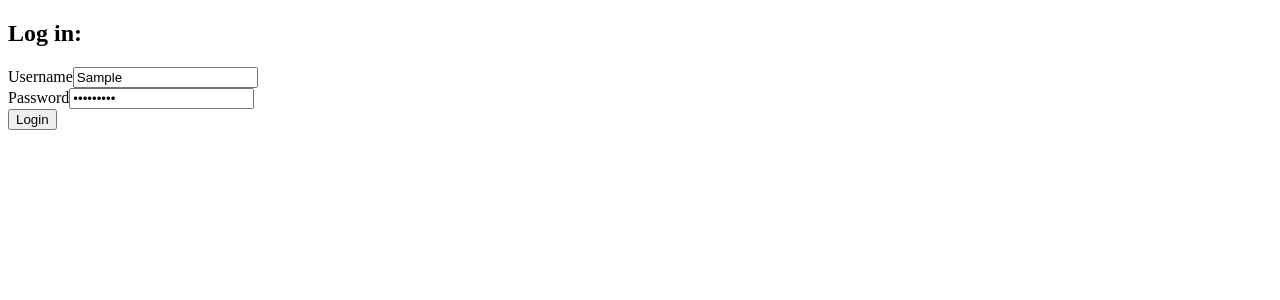
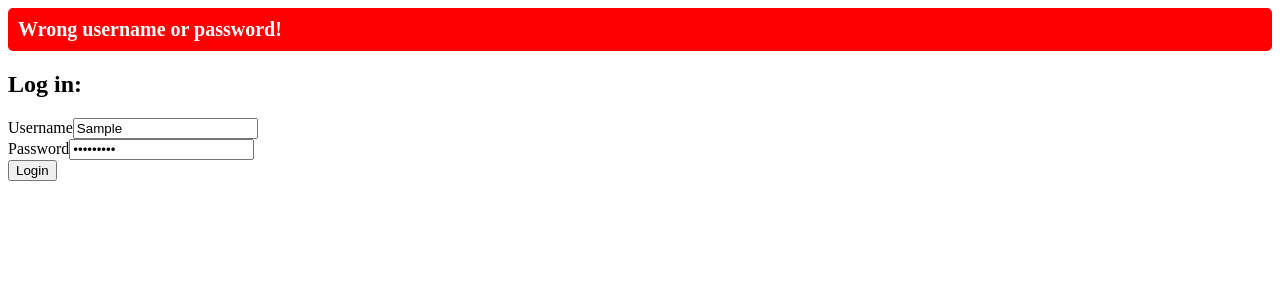
Before and after one commit to goncalooliveirasilva/fullstackopen, a React (Vite) app in the folder part5/bloglist/: page / in a window 1280 px wide. Both pictures are taken after typing "Sample", "Sample123" into the empty fields and a click on the button "Login". Shown: the top 300 px of the page. Built offline with nearby package versions, Linux system fonts and the light colour scheme; no server answers.

Commit message:
exercise 5.4

```diff
--- a/part5/bloglist/src/App.jsx
+++ b/part5/bloglist/src/App.jsx
@@ -1,13 +1,16 @@
 import { useState, useEffect } from 'react'
 import LoginForm from './components/LoginForm'
-import Content from './components/MainPage'
+import MainPage from './components/MainPage'
 import blogService from './services/blogs'
+import Notification from './components/Notification'
 
 function App() {
   const [blogs, setBlogs] = useState([])
   const [username, setUsername] = useState('')
   const [password, setPassword] = useState('')
   const [user, setUser] = useState(null)
+  const [notification, setNotification] = useState(null)
+  const [successNotification, setSuccessNotification] = useState(false)
 
   useEffect(() => {
     blogService.getAll()
@@ -17,20 +20,44 @@ function App() {
   useEffect(() => {
     const loggedUser = window.localStorage.getItem('loggedBlogsUser')
     if (loggedUser) {
-      setUser(JSON.parse(loggedUser))
+      const user = JSON.parse(loggedUser)
+      setUser(user)
+      blogService.setToken(user.token)
     }
   }, [])
 
+  const displayNotifics = (message, success) => {
+    setSuccessNotification(success)
+    setNotification(message)
+    setTimeout(() => setNotification(null), 3000)
+  }
+
   return (
     <div>
+      <div>
+        { notification !== null &&  <Notification
+            message={notification}
+            isSuccessful={successNotification}
+          />
+        }
+      </div>
       { user === null && <LoginForm
-        username={username}
-        setUsername={setUsername}
-        password={password}
-        setPassword={setPassword}
-        setUser={setUser}
-      /> }
-      { user !== null && <Content username={user.name} blogs={blogs} setUser={setUser} />}
+          username={username}
+          setUsername={setUsername}
+          password={password}
+          setPassword={setPassword}
+          setUser={setUser}
+          displayNotifics={displayNotifics}
+        />
+      }
+      { user !== null && <MainPage
+          displayNotifics={displayNotifics}
+          username={user.name}
+          blogs={blogs}
+          setUser={setUser}
+          setBlogs={setBlogs}
+        />
+      }
     </div>
   )
 }
--- a/part5/bloglist/src/components/LoginForm.jsx
+++ b/part5/bloglist/src/components/LoginForm.jsx
@@ -2,7 +2,7 @@ import { useId } from "react"
 import loginService from '../services/login'
 import blogService from '../services/blogs'
 
-const LoginForm = ({username, setUsername, password, setPassword, setUser}) => {
+const LoginForm = ({username, setUsername, password, setPassword, setUser, displayNotifics}) => {
   const usernameID = useId()
   const passwordID = useId()
 
@@ -18,7 +18,9 @@ const LoginForm = ({username, setUsername, password, setPassword, setUser}) => {
       setUser(user)
       setUsername('')
       setPassword('')
+      displayNotifics('Login successfully :)', true)
     } catch (exception) {
+      displayNotifics('Wrong username or password!', false)
       console.log(exception)
     }
   }
--- a/part5/bloglist/src/components/MainPage.jsx
+++ b/part5/bloglist/src/components/MainPage.jsx
@@ -1,7 +1,7 @@
 import Blog from "./Blog"
 import NewBlogForm from "./NewBlogForm"
 
-const Content = ({ username, blogs, setUser }) => {
+const MainPage = ({ username, blogs, setUser, setBlogs, displayNotifics }) => {
   const onHandleClick = () => {
     window.localStorage.removeItem('loggedBlogsUser')
     setUser(null)
@@ -15,10 +15,14 @@ const Content = ({ username, blogs, setUser }) => {
       </p>
     </div>
     <div>
-      <NewBlogForm />
+      <NewBlogForm
+        displayNotifics={displayNotifics}
+        setBlogs={setBlogs}
+        blogs={blogs}
+      />
     </div>
     {blogs.map(blog => <Blog key={blog.id} blog={blog} />)}
   </>
 }
 
-export default Content
+export default MainPage
--- a/part5/bloglist/src/components/NewBlogForm.jsx
+++ b/part5/bloglist/src/components/NewBlogForm.jsx
@@ -1,7 +1,7 @@
 import { useId, useState } from "react"
 import blogService from '../services/blogs'
 
-const NewBlogForm = () => {
+const NewBlogForm = ({ setBlogs, blogs, displayNotifics }) => {
   const titleId = useId()
   const authorId = useId()
   const urlId = useId()
@@ -12,16 +12,31 @@ const NewBlogForm = () => {
   const handleNewNote = async (e) => {
     e.preventDefault()
     try {
-      await blogService.add({
+      if (title.length === 0) {
+        displayNotifics('Title is empty!', false)
+        return
+      }
+      if (author.length === 0) {
+        displayNotifics('Author is empty!', false)
+        return
+      }
+      if (url.length === 0) {
+        displayNotifics('Url is empty!', false)
+        return
+      }
+      const response = await blogService.add({
         title,
         author,
         url
       })
-
+      console.log(response)
+      setBlogs([...blogs, response])
       setTitle('')
       setAuthor('')
       setUrl('')
+      displayNotifics(`New Blog "${response.title}" added!`, true)
     } catch (exception) {
+      displayNotifics('New blog not saved! Something bad happened :(', false)
       console.log(exception)
     }
   }
--- /dev/null
+++ b/part5/bloglist/src/components/Notification.jsx
@@ -0,0 +1,19 @@
+const Notification = ({ message, isSuccessful }) => {
+  const style = {
+    color: 'white',
+    background: 'green',
+    fontWeight: 'bold',
+    fontSize: 20,
+    borderStyle: 'none',
+    borderRadius: 5,
+    padding: 10,
+    marginBottom: 10
+  }
+  return (
+    <div style={isSuccessful ? style : {...style, background: 'red'}}>
+      { message }
+    </div>
+  )
+}
+
+export default Notification
--- a/part5/bloglist/src/services/blogs.js
+++ b/part5/bloglist/src/services/blogs.js
@@ -1,5 +1,6 @@
 import axios from 'axios'
 const baseUrl = '/api/blogs'
+
 
 let token = null
 
@@ -13,6 +14,7 @@ const getAll = async () => {
 }
 
 const add = async (newBlog) => {
+    console.log('tttttt', token)
     const response = await axios.post(baseUrl, newBlog, {
         headers: {
             Authorization: token
```
